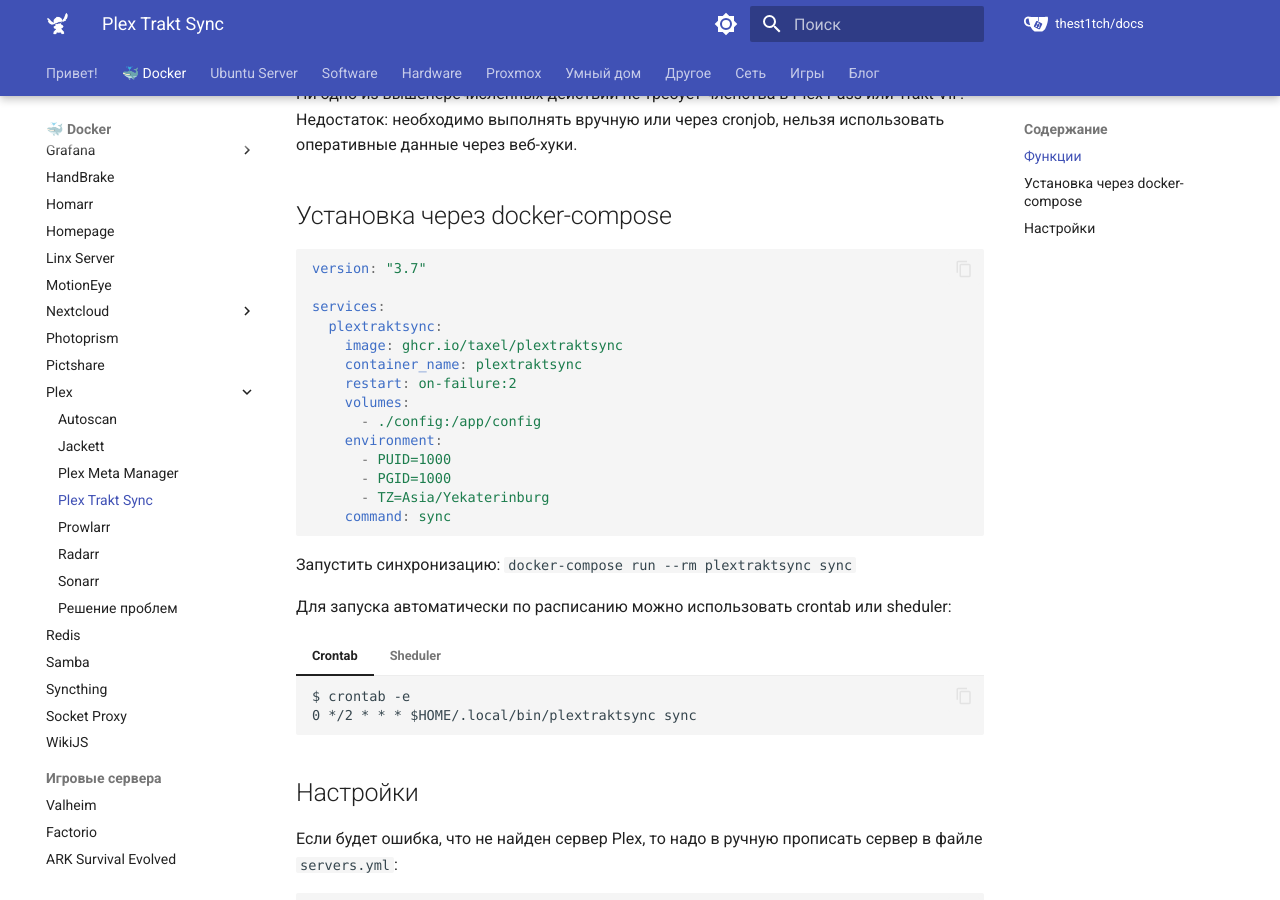
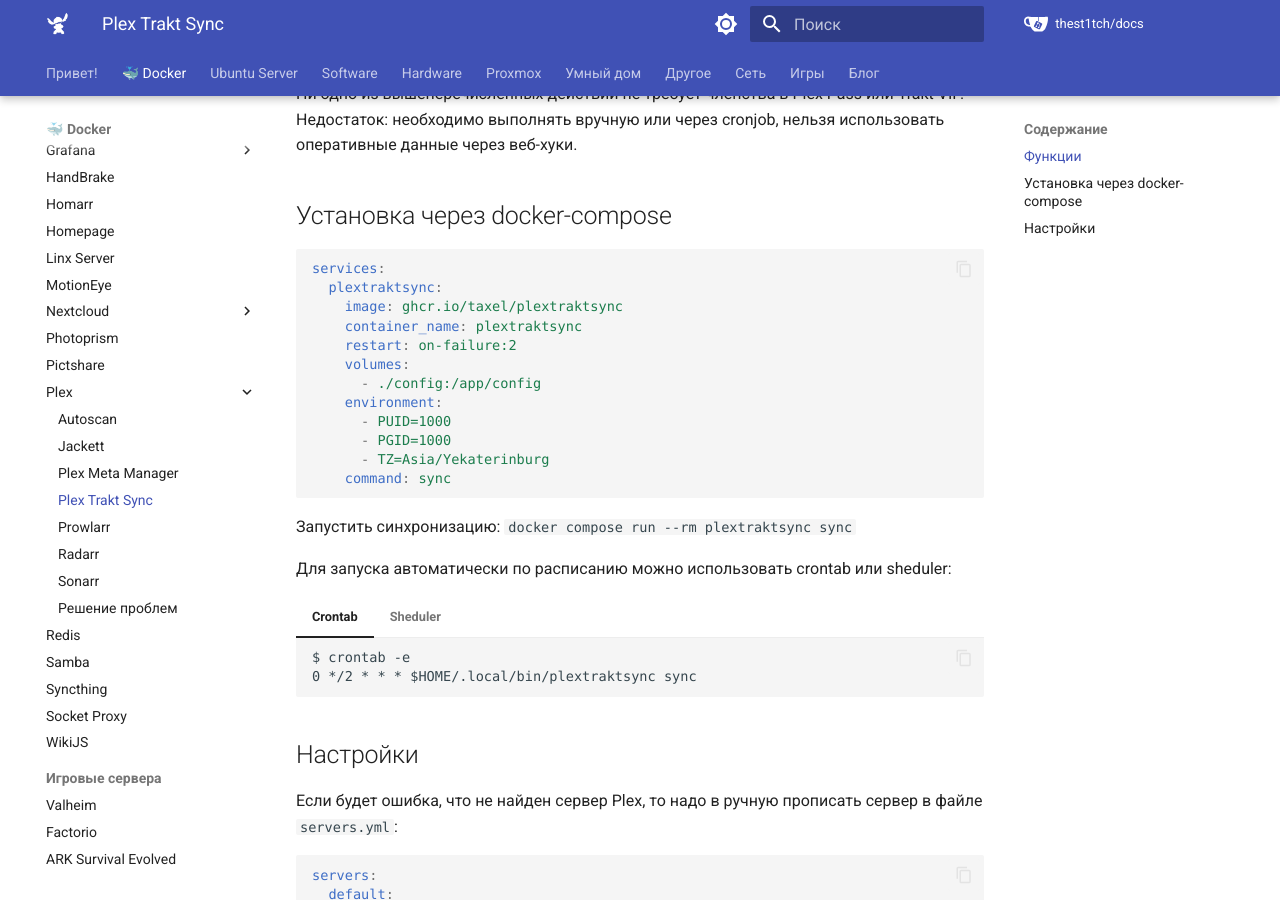
Before and after one commit to TheSt1tch/docs, an MkDocs documentation site: the page built from docs/docker/plex/plextraktsync.md, in a window 1280 px wide and 900 px high, scrolled down 633 px. Built offline with MkDocs 1.6.1 and Material for MkDocs 9.7.7, drawn with Linux system fonts in a browser that asks for light colours; some web fonts are replaced.

Commit message:
update docker version

````diff
--- a/docs/docker/plex/plextraktsync.md
+++ b/docs/docker/plex/plextraktsync.md
@@ -15,8 +15,6 @@
 ## Установка через docker-compose
 
 ```yaml
-version: "3.7"
-
 services:
   plextraktsync:
     image: ghcr.io/taxel/plextraktsync
@@ -31,7 +29,7 @@
     command: sync
 ```
 
-Запустить синхронизацию: `docker-compose run --rm plextraktsync sync`
+Запустить синхронизацию: `docker compose run --rm plextraktsync sync`
 
 Для запуска автоматически по расписанию можно использовать crontab или sheduler:
 
````
